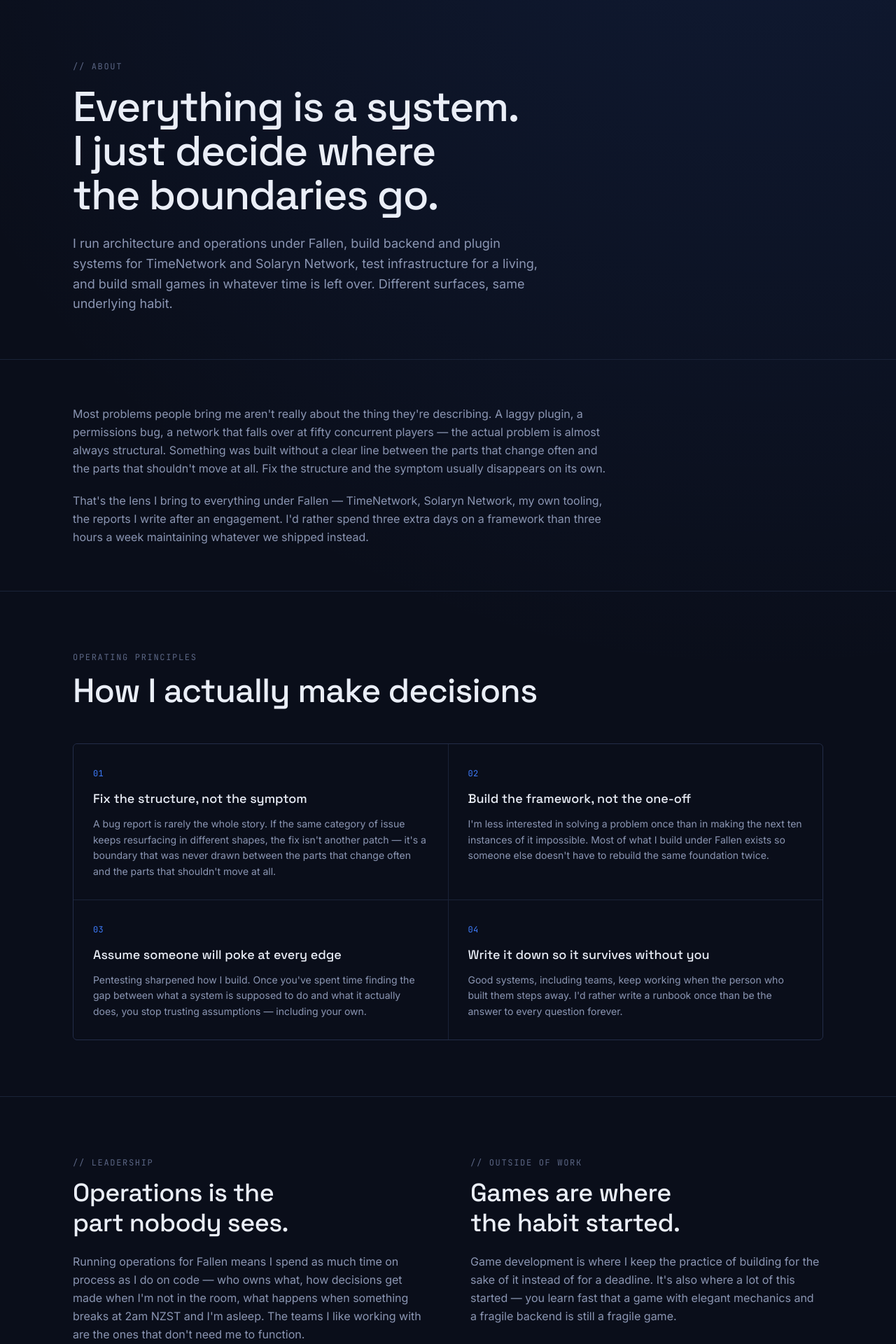
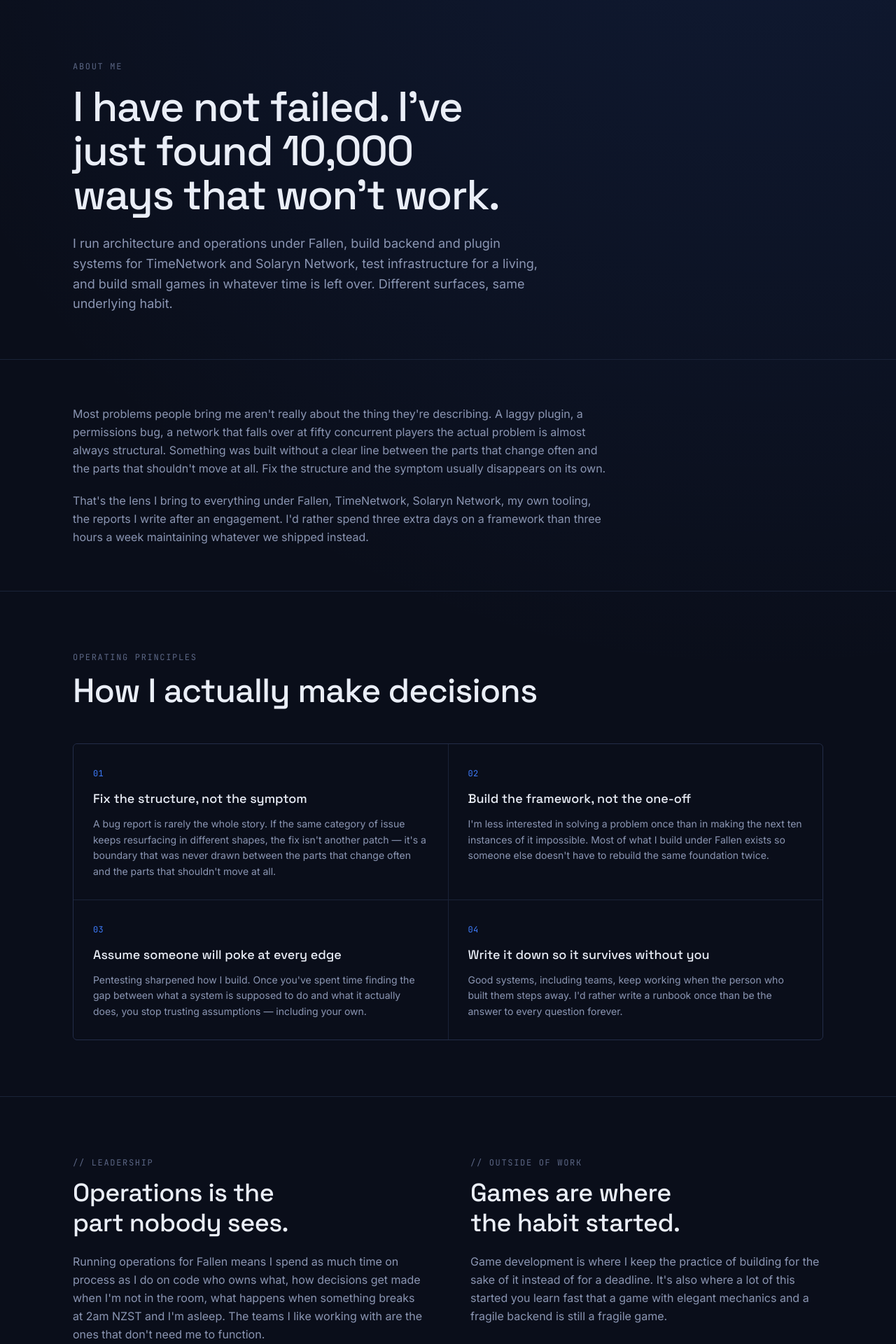
Before and after one commit to Kaze101-dev/Kaze-portfolio-website, a Next.js app in the folder fallen-portfolio/: page /about in a window 1280 px wide. Shown: the part 80-2000 px from the top of the page at 70% size. Built offline with nearby package versions, Linux system fonts and the light colour scheme.

Commit message:
Revise About page content and labels
Updated the description and some text in the About page.

```diff
--- a/fallen-portfolio/app/about/page.tsx
+++ b/fallen-portfolio/app/about/page.tsx
@@ -6,7 +6,7 @@ import SectionHeader from "@/components/SectionHeader";
 export const metadata: Metadata = {
   title: "About",
   description:
-    "Fallen's approach to systems architecture, leadership and security — structure first, everything else follows.",
+    "Fallen's approach to systems architecture, leadership and security structure first, everything else follows.",
 };
 
 const principles = [
@@ -38,9 +38,9 @@ export default function AboutPage() {
       <section className="pt-20 pb-16 md:pt-24">
         <Container>
           <RevealSection>
-            <span className="mono-label">{"// About"}</span>
+            <span className="mono-label">{"About Me"}</span>
             <h1 className="mt-4 max-w-3xl text-4xl md:text-5xl font-medium text-balance">
-              Everything is a system. I just decide where the boundaries go.
+              I have not failed. I've just found 10,000 ways that won't work.
             </h1>
             <p className="mt-6 max-w-2xl text-lg text-ink-dim">
               I run architecture and operations under Fallen, build backend
@@ -59,14 +59,14 @@ export default function AboutPage() {
               <p className="max-w-3xl leading-relaxed text-ink-dim">
                 Most problems people bring me aren&apos;t really about the
                 thing they&apos;re describing. A laggy plugin, a permissions
-                bug, a network that falls over at fifty concurrent players —
+                bug, a network that falls over at fifty concurrent players
                 the actual problem is almost always structural. Something was
                 built without a clear line between the parts that change
                 often and the parts that shouldn&apos;t move at all. Fix the
                 structure and the symptom usually disappears on its own.
               </p>
               <p className="mt-5 max-w-3xl leading-relaxed text-ink-dim">
-                That&apos;s the lens I bring to everything under Fallen —
+                That&apos;s the lens I bring to everything under Fallen,
                 TimeNetwork, Solaryn Network, my own tooling, the reports I
                 write after an engagement. I&apos;d rather spend three extra
                 days on a framework than three hours a week maintaining
@@ -116,7 +116,7 @@ export default function AboutPage() {
               </h2>
               <p className="mt-5 leading-relaxed text-ink-dim">
                 Running operations for Fallen means I spend as much time on
-                process as I do on code — who owns what, how decisions get
+                process as I do on code who owns what, how decisions get
                 made when I&apos;m not in the room, what happens when
                 something breaks at 2am NZST and I&apos;m asleep. The teams I
                 like working with are the ones that don&apos;t need me to
@@ -132,7 +132,7 @@ export default function AboutPage() {
               <p className="mt-5 leading-relaxed text-ink-dim">
                 Game development is where I keep the practice of building for
                 the sake of it instead of for a deadline. It&apos;s also
-                where a lot of this started — you learn fast that a game with
+                where a lot of this started you learn fast that a game with
                 elegant mechanics and a fragile backend is still a fragile
                 game.
               </p>
```
